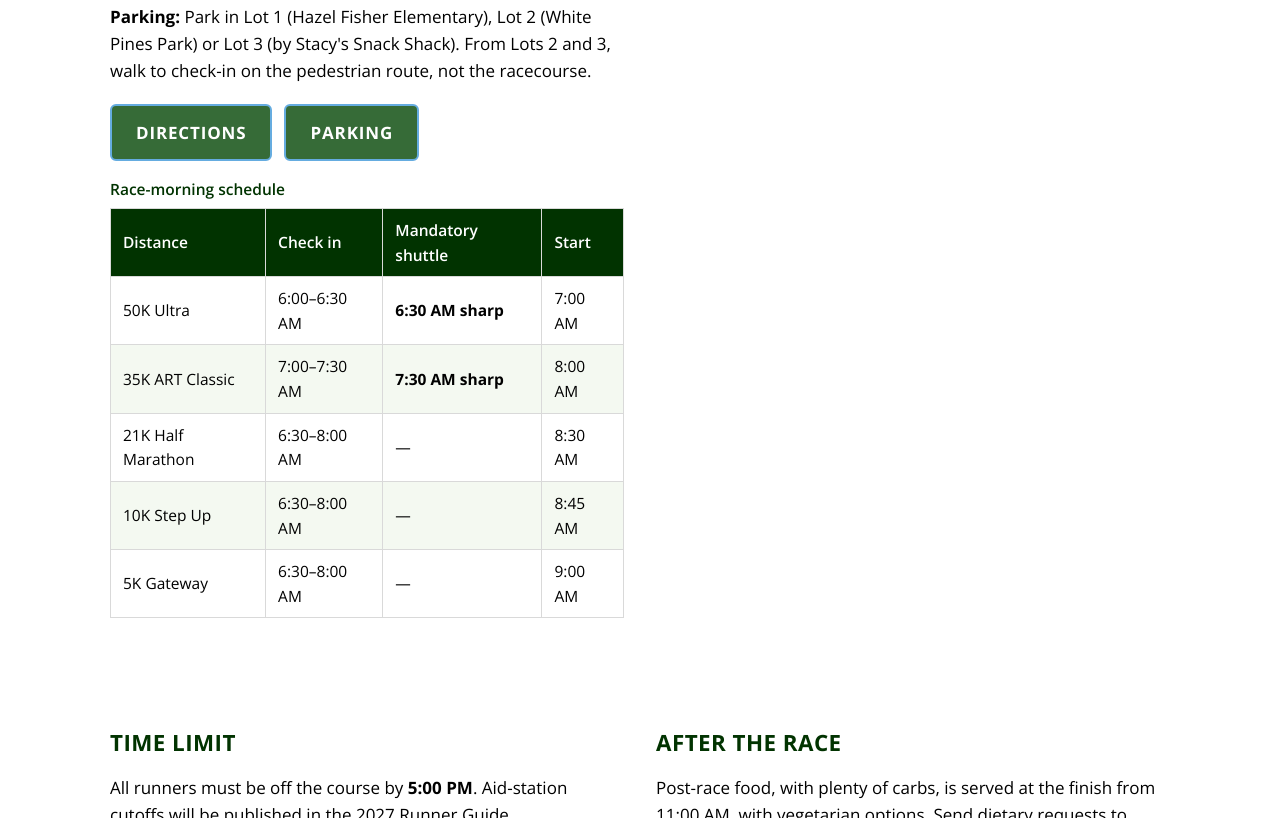
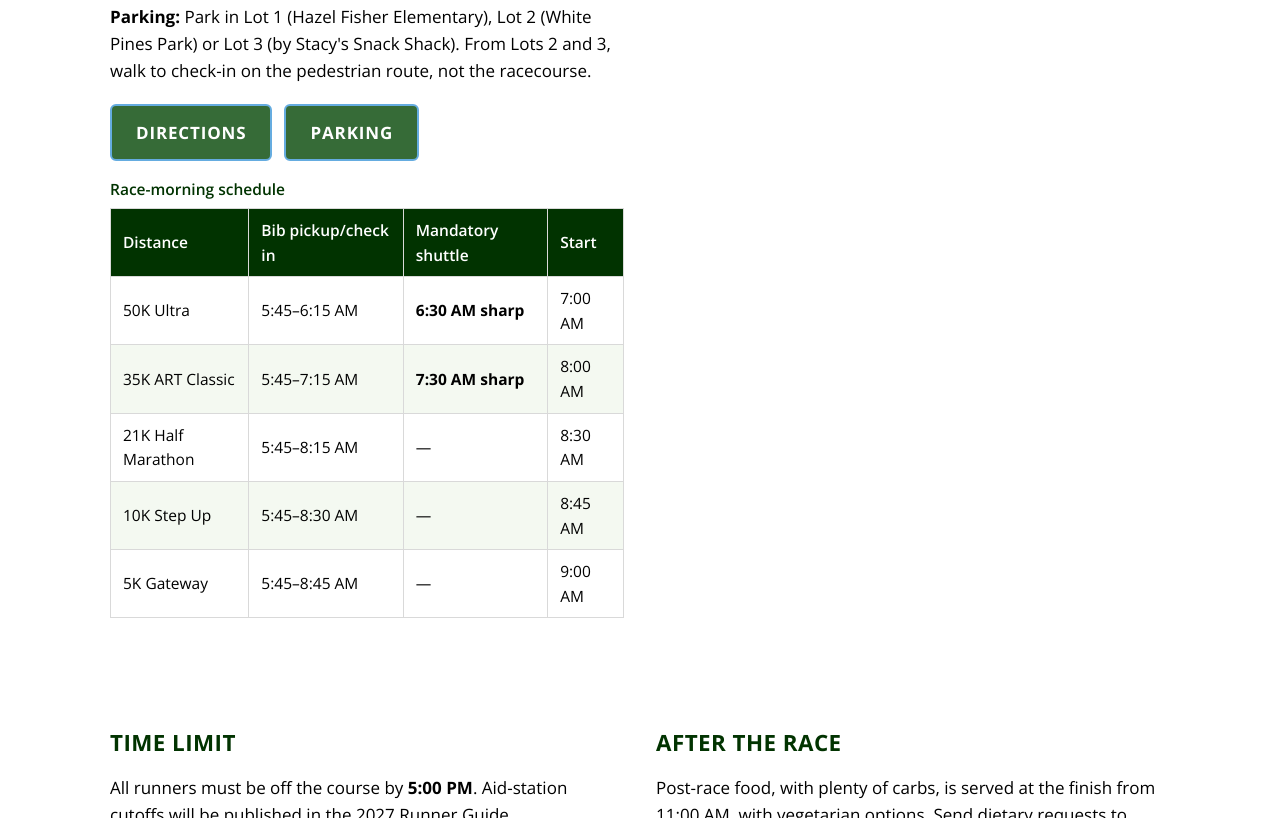
Before and after one commit to robkhoughton/runtherim, a plain HTML site: page race-day.html in a window 1280 px wide. Shown: the part 596-1414 px from the top of the page. Drawn offline with nearby package versions, Linux system fonts and the light colour scheme.

Commit message:
Race Day: 'Bib pickup/check in' opens 5:45 AM for all distances
Closes 15 min before the shuttle for the 50K (6:15) and 35K (7:15), and
15 min before the start for the 21K (8:15), 10K (8:30) and 5K (8:45).
Timelines and the all-distances table both updated.

Co-Authored-By: Claude Opus 5.5 <noreply@anthropic.com>

```diff
--- a/race-day.html
+++ b/race-day.html
@@ -71,33 +71,33 @@
             <a class="btn" href="parking.html">Parking</a>
           </div>
           <ol class="timeline" data-dist="50k" aria-label="50K Ultra race morning">
-            <li><span class="t">6:00–6:30 AM</span><span>Check in at White Pines Park</span></li>
+            <li><span class="t">5:45–6:15 AM</span><span>Bib pickup/check in at White Pines Park</span></li>
             <li><span class="t"><strong>6:30 AM sharp</strong></span><span>Mandatory shuttle leaves White Pines Park</span></li>
             <li class="go"><span class="t">7:00 AM</span><span><strong>50K Ultra start</strong></span></li>
             <li><span class="t">Finish</span><span>White Pines Park</span></li>
             <li><span class="t">5:00 PM</span><span>All runners off the course</span></li>
           </ol>
           <ol class="timeline" data-dist="35k" aria-label="35K ART Classic race morning">
-            <li><span class="t">7:00–7:30 AM</span><span>Check in at White Pines Park</span></li>
+            <li><span class="t">5:45–7:15 AM</span><span>Bib pickup/check in at White Pines Park</span></li>
             <li><span class="t"><strong>7:30 AM sharp</strong></span><span>Mandatory shuttle leaves White Pines Park</span></li>
             <li class="go"><span class="t">8:00 AM</span><span><strong>35K ART Classic start</strong></span></li>
             <li><span class="t">Finish</span><span>White Pines Park</span></li>
             <li><span class="t">5:00 PM</span><span>All runners off the course</span></li>
           </ol>
           <ol class="timeline" data-dist="21k" aria-label="21K Half Marathon race morning">
-            <li><span class="t">6:30–8:00 AM</span><span>Check in at White Pines Park</span></li>
+            <li><span class="t">5:45–8:15 AM</span><span>Bib pickup/check in at White Pines Park</span></li>
             <li class="go"><span class="t">8:30 AM</span><span><strong>21K Half Marathon start</strong></span></li>
             <li><span class="t">Finish</span><span>White Pines Park</span></li>
             <li><span class="t">5:00 PM</span><span>All runners off the course</span></li>
           </ol>
           <ol class="timeline" data-dist="10k" aria-label="10K Step Up race morning">
-            <li><span class="t">6:30–8:00 AM</span><span>Check in at White Pines Park</span></li>
+            <li><span class="t">5:45–8:30 AM</span><span>Bib pickup/check in at White Pines Park</span></li>
             <li class="go"><span class="t">8:45 AM</span><span><strong>10K Step Up start</strong></span></li>
             <li><span class="t">Finish</span><span>White Pines Park</span></li>
             <li><span class="t">5:00 PM</span><span>All runners off the course</span></li>
           </ol>
           <ol class="timeline" data-dist="5k" aria-label="5K Gateway race morning">
-            <li><span class="t">6:30–8:00 AM</span><span>Check in at White Pines Park</span></li>
+            <li><span class="t">5:45–8:45 AM</span><span>Bib pickup/check in at White Pines Park</span></li>
             <li class="go"><span class="t">9:00 AM</span><span><strong>5K Gateway start</strong></span></li>
             <li><span class="t">Finish</span><span>White Pines Park</span></li>
             <li><span class="t">5:00 PM</span><span>All runners off the course</span></li>
@@ -105,13 +105,13 @@
           <div class="table-scroll" data-dist="all">
             <table>
               <caption>Race-morning schedule</caption>
-              <thead><tr><th scope="col">Distance</th><th scope="col">Check in</th><th scope="col">Mandatory shuttle</th><th scope="col">Start</th></tr></thead>
+              <thead><tr><th scope="col">Distance</th><th scope="col">Bib pickup/check in</th><th scope="col">Mandatory shuttle</th><th scope="col">Start</th></tr></thead>
               <tbody>
-                <tr><td>50K Ultra</td><td>6:00–6:30 AM</td><td><strong>6:30 AM sharp</strong></td><td>7:00 AM</td></tr>
-                <tr><td>35K ART Classic</td><td>7:00–7:30 AM</td><td><strong>7:30 AM sharp</strong></td><td>8:00 AM</td></tr>
-                <tr><td>21K Half Marathon</td><td>6:30–8:00 AM</td><td>—</td><td>8:30 AM</td></tr>
-                <tr><td>10K Step Up</td><td>6:30–8:00 AM</td><td>—</td><td>8:45 AM</td></tr>
-                <tr><td>5K Gateway</td><td>6:30–8:00 AM</td><td>—</td><td>9:00 AM</td></tr>
+                <tr><td>50K Ultra</td><td>5:45–6:15 AM</td><td><strong>6:30 AM sharp</strong></td><td>7:00 AM</td></tr>
+                <tr><td>35K ART Classic</td><td>5:45–7:15 AM</td><td><strong>7:30 AM sharp</strong></td><td>8:00 AM</td></tr>
+                <tr><td>21K Half Marathon</td><td>5:45–8:15 AM</td><td>—</td><td>8:30 AM</td></tr>
+                <tr><td>10K Step Up</td><td>5:45–8:30 AM</td><td>—</td><td>8:45 AM</td></tr>
+                <tr><td>5K Gateway</td><td>5:45–8:45 AM</td><td>—</td><td>9:00 AM</td></tr>
               </tbody>
             </table>
           </div>
```
